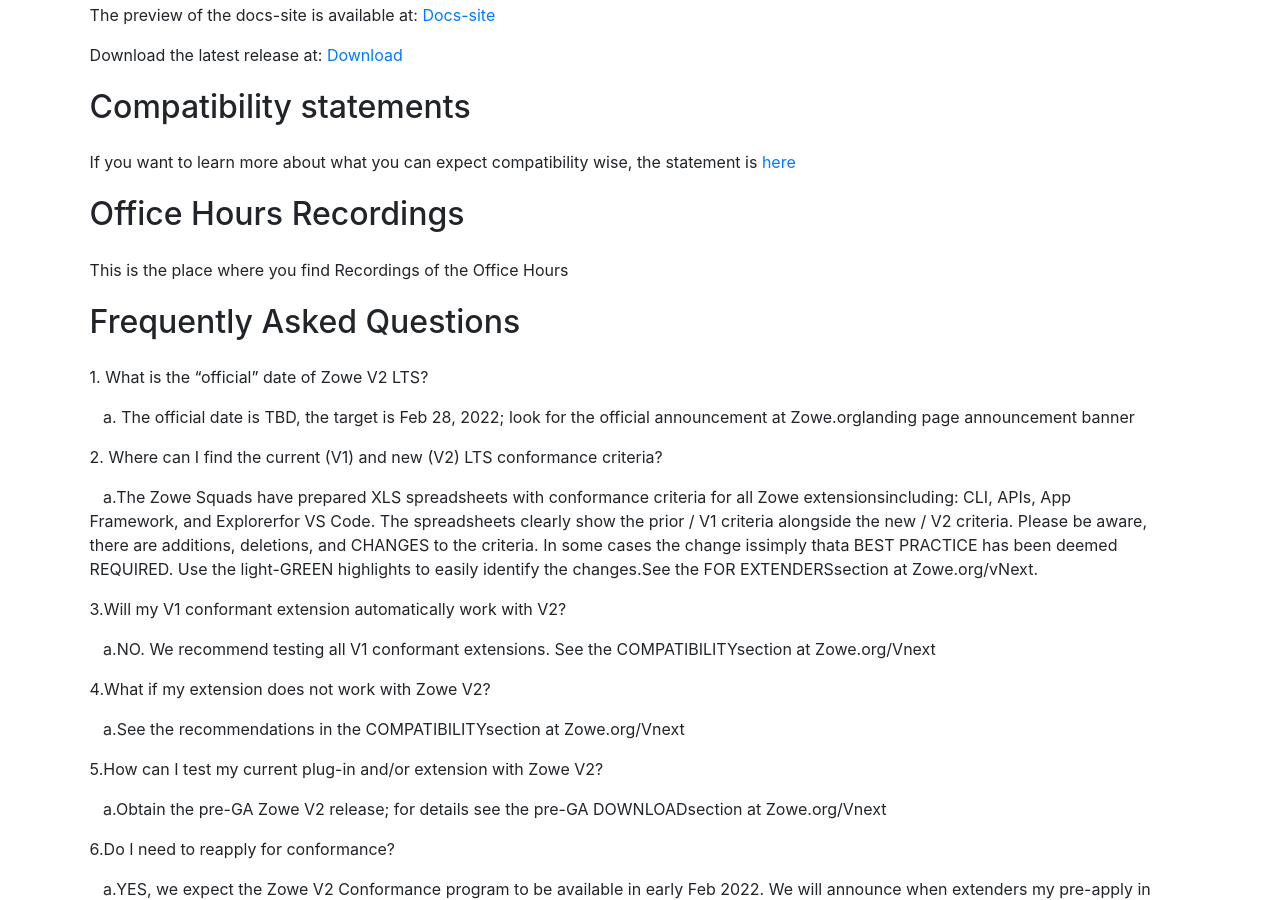
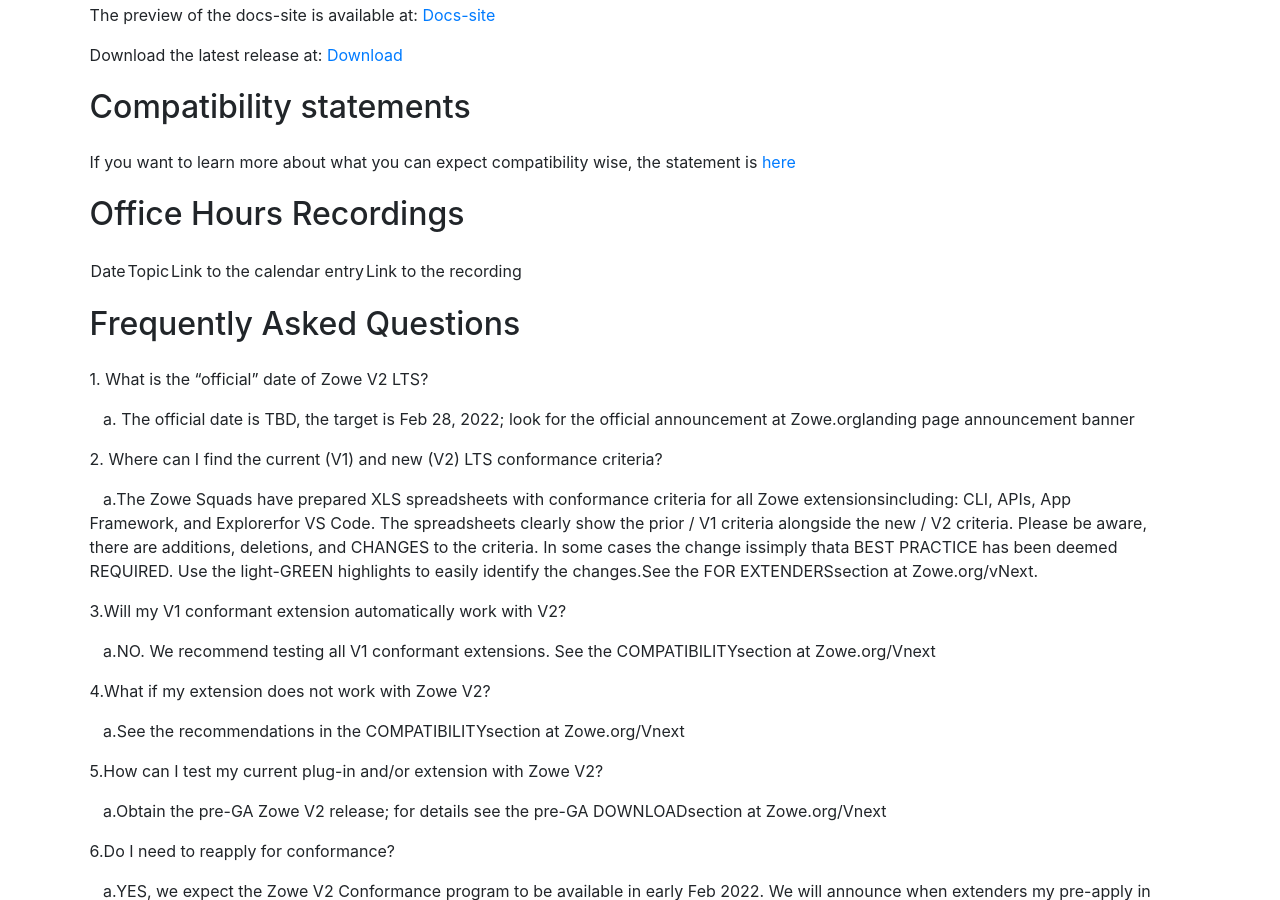
Before and after one commit to zowe/zowe.github.io, a Jekyll site: the page built from vNext.md, in a window 1280 px wide and 900 px high, scrolled down 332 px. Built offline with Jekyll 4.4.1, drawn with Linux system fonts in a browser that asks for light colours; our own code applies the rules of GitHub Pages for plain Markdown files.

Commit message:
Add table
SIgned-off-by: Jakub Balhar <jakub@balhar.net>

```diff
--- a/vNext.md
+++ b/vNext.md
@@ -23,7 +23,22 @@
 
   <div>
     <h2 style="margin-bottom: 1.5rem; margin-top: 2%">Office Hours Recordings</h2>
-    This is the place where you find Recordings of the Office Hours
+    <table>
+    <tr>
+    <td>
+    Date
+    </td>
+    <td>
+    Topic
+    </td>
+    <td>
+    Link to the calendar entry
+    </td>
+    <td>
+    Link to the recording
+    </td>
+    </tr>
+    </table>
   </div>
 
   <div>
```
